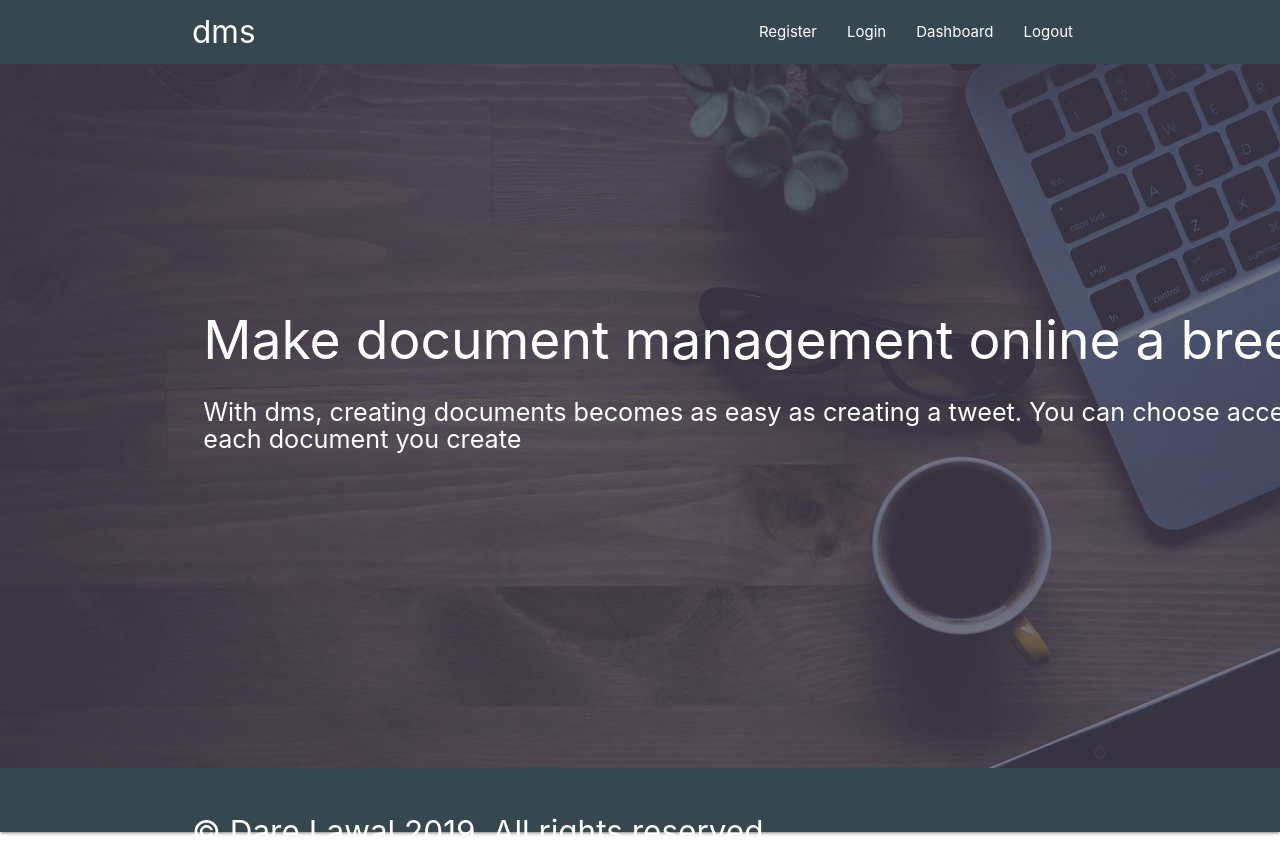
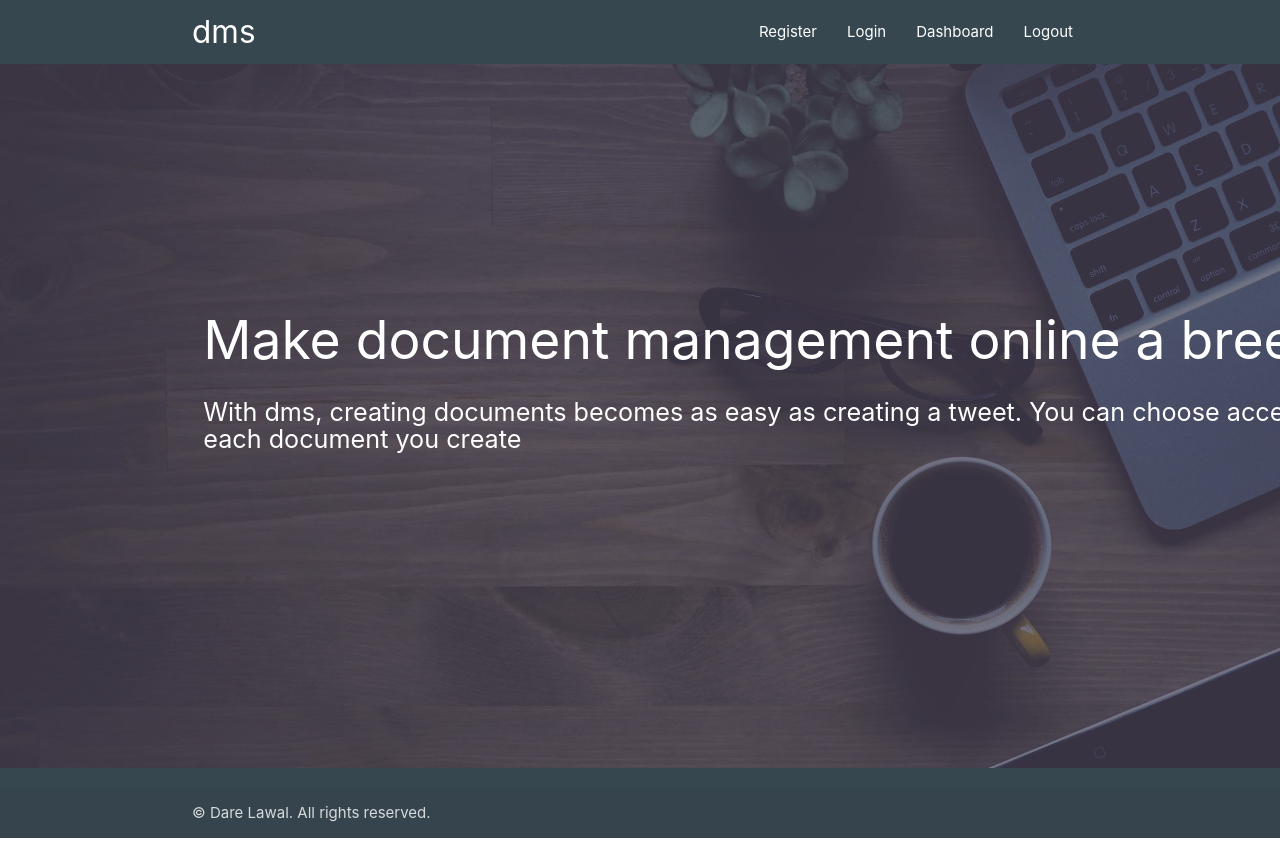
Before and after one commit to lawaldare/document-management-system, a React (Create React App) app: page / in a window 1280 px wide. After the commit the page ends 838 px from the top, so only its background shows below. Built offline with nearby package versions, Linux system fonts and the light colour scheme.

Commit message:
create Footer Component

```diff
--- a/src/components/Footer/Footer.js
+++ b/src/components/Footer/Footer.js
@@ -3,13 +3,11 @@ import React, { Component } from 'react';
 export default class Footer extends Component {
   render() {
     return (
-      <nav style={{ backgroundColor: '#36474F' }}>
-        <div class="container">
-          <div class="nav-wrapper">
-            <p class="brand-logo">© Dare Lawal 2019. All rights reserved.</p>
-          </div>
+      <footer className="page-footer" style={{ backgroundColor: '#36474F' }}>
+        <div class="footer-copyright">
+          <div class="container">© Dare Lawal. All rights reserved.</div>
         </div>
-      </nav>
+      </footer>
     );
   }
 }
```
